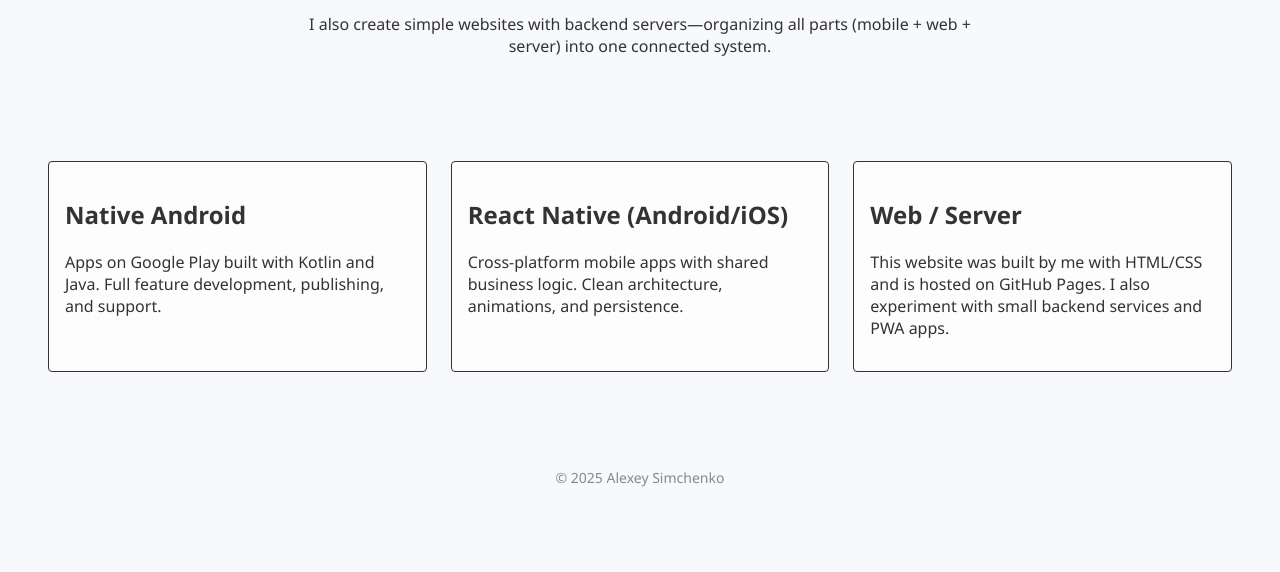
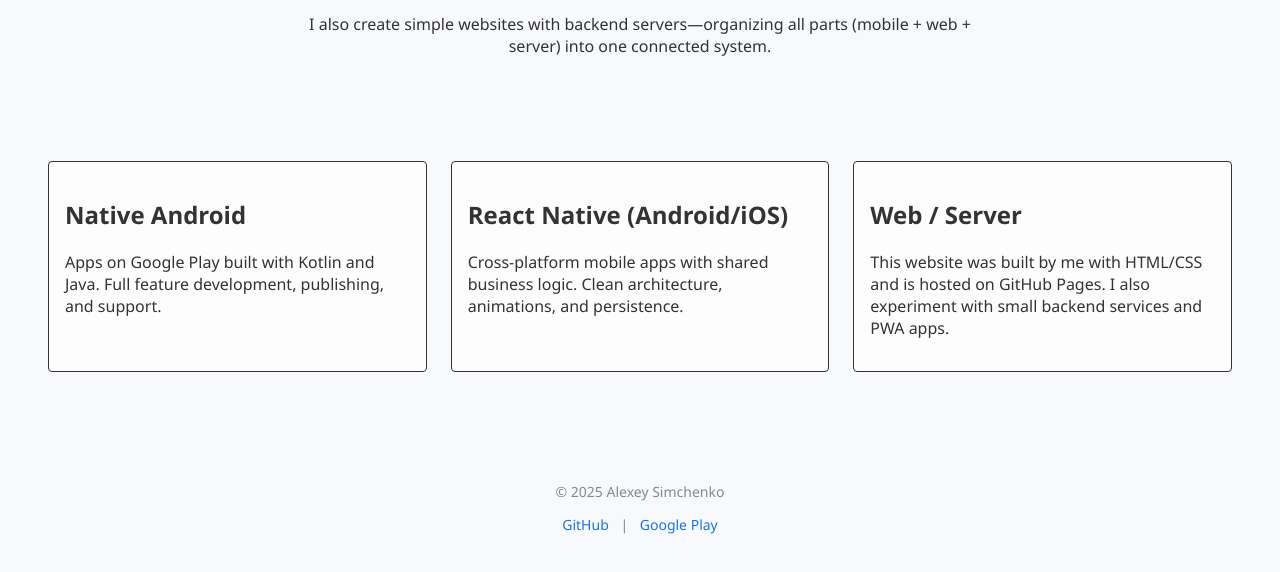
Before and after one commit to LumisD/LumisD.github.io, a plain HTML site: page index.html in a window 1280 px wide. Shown: the part 224-796 px from the top of the page. Drawn offline with Linux system fonts and the light colour scheme.

Commit message:
Changes in footer of index

```diff
--- a/index.html
+++ b/index.html
@@ -69,6 +69,16 @@
       </div>
     </section>
 
-    <footer>© 2025 Alexey Simchenko</footer>
+    <footer>
+      <p>© 2025 Alexey Simchenko</p>
+      <p>
+        <a href="https://github.com/LumisD" target="_blank">GitHub</a> |
+        <a
+          href="https://play.google.com/store/apps/dev?id=6806760754888832420"
+          target="_blank"
+          >Google Play</a
+        >
+      </p>
+    </footer>
   </body>
 </html>
```
